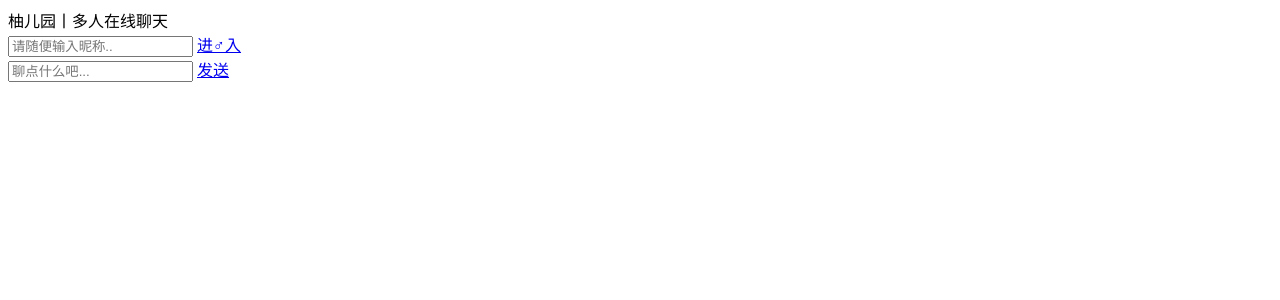
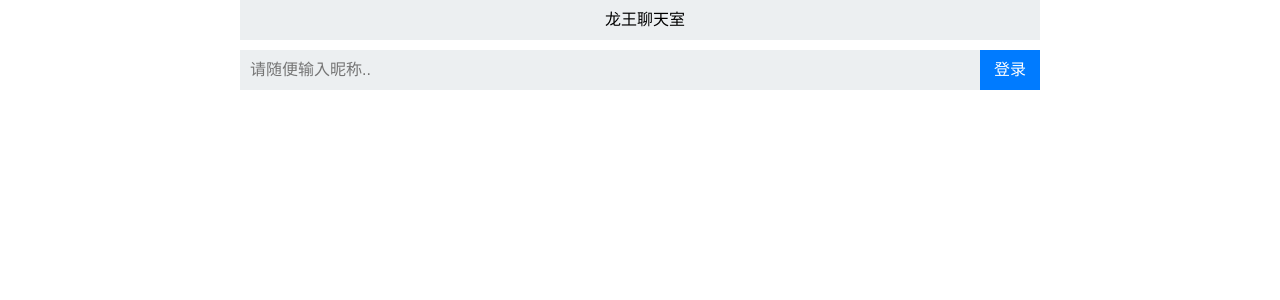
Before and after one commit to DragonKing-BIN/DragonKing-BIN.github.io, a PHP site: page / in a window 1280 px wide. Shown: the top 300 px of the page. Run offline with PHP 8.4, Linux system fonts and the light colour scheme; data that the repository does not hold is empty; some libraries are stand-ins or nearby versions.

Commit message:
Update index.php

```diff
--- a/index.php
+++ b/index.php
@@ -2,17 +2,17 @@
 <head>
     <meta http-equiv="Content-Type" content="application/xhtml+xml; charset=utf-8; X-Wap-Proxy-Cookie=none" />
     <meta name="viewport" content="width=device-width, initial-scale=1.0, maximum-scale=1.0, user-scalable=no" />
-    <title>Zhea丨源码演示</title>
-    <link type="text/css" href="app/style/chat.css?v=1.2" rel="stylesheet" />
+    <title>龙王网站</title>
+    <link type="text/css" href="chat.css?v=1.2" rel="stylesheet" />
 </head>
 <body>
-<div class="top"><span class="name">柚儿园丨多人在线聊天</span></div>
+<div class="top"><span class="name">龙王聊天室</span></div>
 <?php
-require_once 'app/app.php';
+require_once 'app.php';
 if(empty(@$_COOKIE[KEYS.'_name'])){
 	echo '<div class="write login">
                 <input type="text" value="'.rand_nick().'" id="nick" maxlength="5" placeholder="请随便输入昵称.." />
-                <a href="javascript:;" id="login" class="write-link send">进♂入</a>
+                <a href="javascript:;" id="login" class="write-link send">登录</a>
 </div>';
 }
 echo '<div class="talk mk-chat-box">
@@ -22,7 +22,7 @@
                 <a href="javascript:;" id="send" class="write-link send" onclick="send()">发送</a>
 </div>';
 ?>
-<script src="app/style/jquery.min.js"></script>
-<script src="app/style/chat.min.js"></script>
+<script src="jquery.min.js"></script>
+<script src="chat.min.js"></script>
 </body>
 </html>
```
